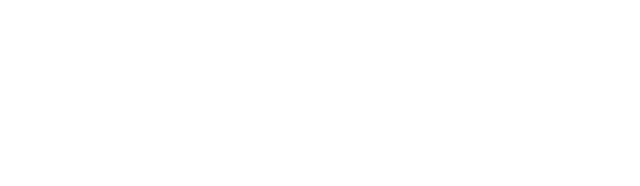
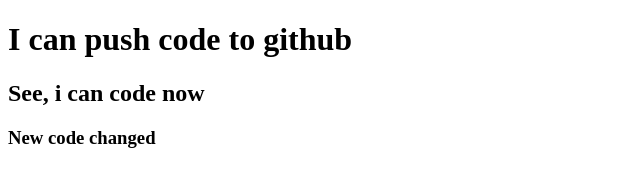
Before and after one commit to Rakin22/my-first-repo, a plain HTML site: page index.html in a window 1280 px wide. Shown: the whole page, without its empty margins (0-640 px from the left). Drawn offline with Linux system fonts and the light colour scheme.

Commit message:
added header

```diff
--- a/index.html
+++ b/index.html
@@ -7,6 +7,8 @@
     <title>My Second github Repo</title>
 </head>
 <body>
-
+    <h1>I can push code to github</h1>
+    <h2>See, i can code now</h2>
+    <h3>New code changed</h3>
 </body>
 </html>
```
